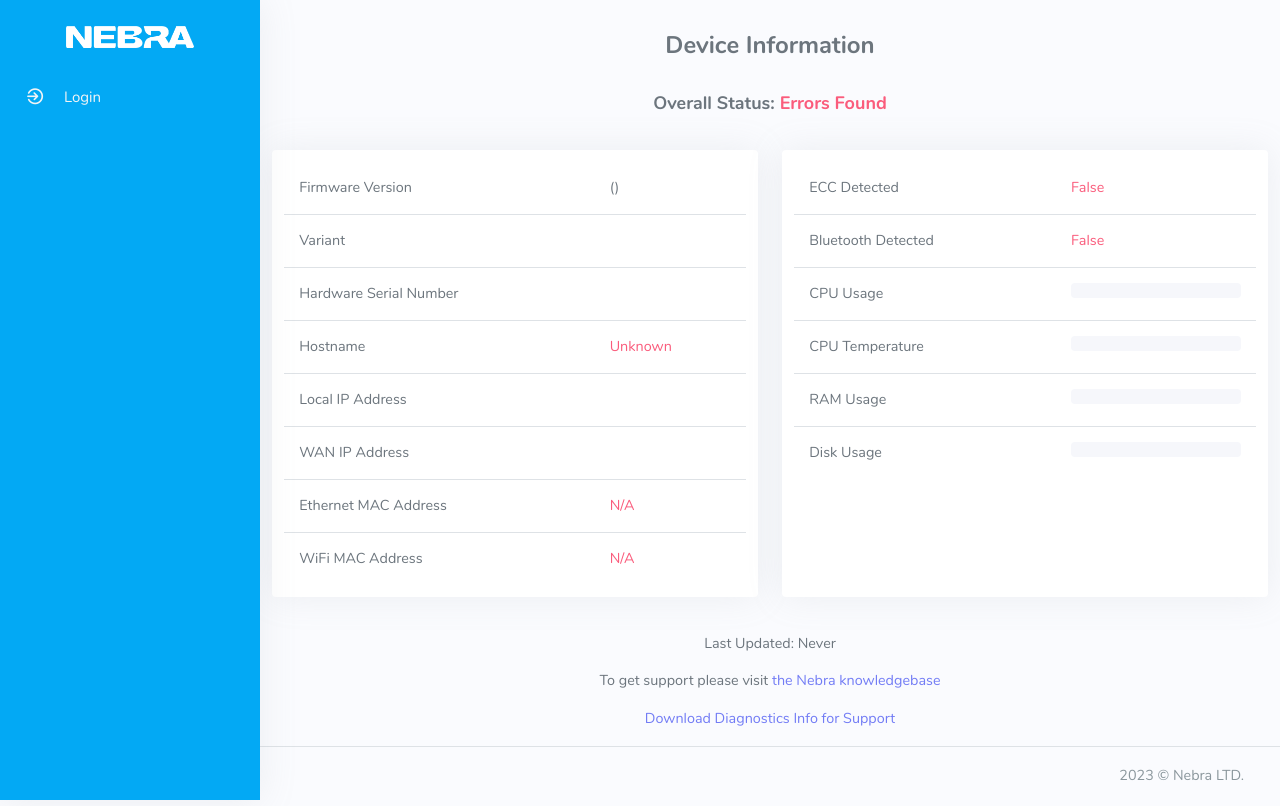
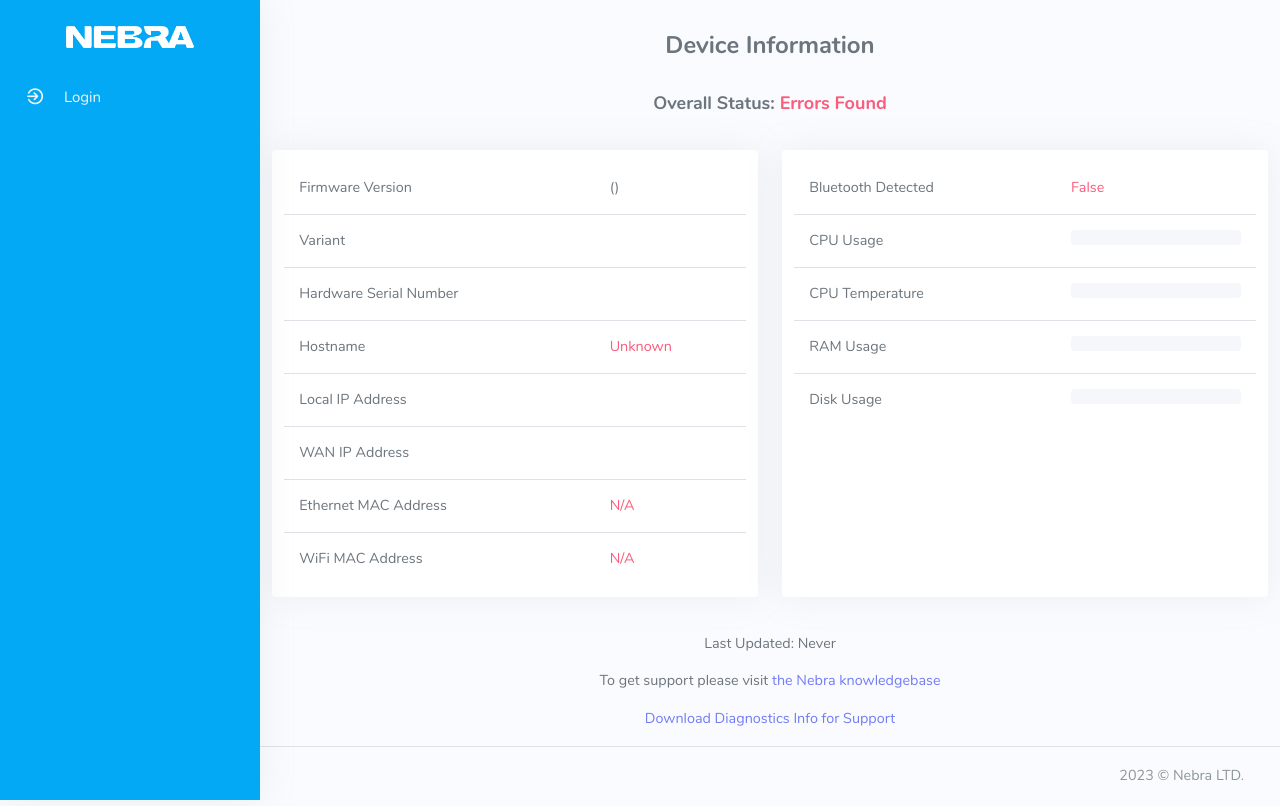
Before and after one commit to NebraLtd/hm-diag, a Flask app: template hw_diag/templates/device_info.html in a window 1280 px wide. Run offline with Flask 2, Linux system fonts and the light colour scheme; the template is opened without the code that fills it, so the values that code supplies are empty; parts of the project's set-up code (start-up, migrations or seed data) failed here and were passed over; some libraries are stand-ins or nearby versions.

Commit message:
Remove ECC from device info page. Only relevant on HNT page.

```diff
--- a/hw_diag/templates/device_info.html
+++ b/hw_diag/templates/device_info.html
@@ -68,14 +68,6 @@
           <div class="col-12 col-lg-6 mb-4 mb-lg-0">
             <div class="card mb-0 h-100">
               <table class="table dt-responsive nowrap m-2 w-auto">
-                <tr>
-                  <td>ECC Detected</td>
-                  {% if diagnostics.ECC %}
-                    <td class="text-success text-right">True</td>
-                  {% else %}
-                    <td class="text-danger text-right">False</td>
-                  {% endif %}
-                </tr>
                 {% if display_lte  %}
                   <tr>
                     <td>Modem Detected</td>
```
